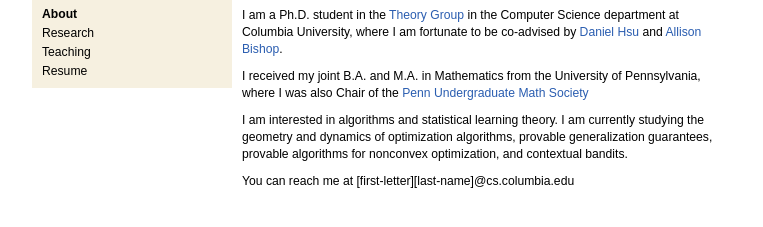
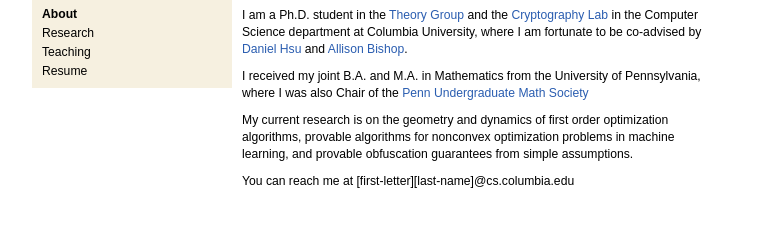
Before and after one commit to quarkral/academic_website, a plain HTML site: page index.html in a window 1280 px wide. Shown: the part 63-290 px from the top of the page, without its empty margins (258-1021 px from the left). Drawn offline with Linux system fonts and the light colour scheme.

Commit message:
change description

```diff
--- a/index.html
+++ b/index.html
@@ -11,14 +11,14 @@
   <div id="wrapper">
     <div id="content">
       <p>
-        I am a Ph.D. student in the <a href="http://www.cs.columbia.edu/theory/" class="external">Theory Group</a> in the Computer Science department at Columbia University,
+        I am a Ph.D. student in the <a href="http://www.cs.columbia.edu/theory/" class="external">Theory Group</a> and the <a href="http://www.cs.columbia.edu/crypto/" class="external">Cryptography Lab</a> in the Computer Science department at Columbia University,
         where I am fortunate to be co-advised by <a href="http://www.cs.columbia.edu/~djhsu/" class="external">Daniel Hsu</a> and <a href="http://www.cs.columbia.edu/~allison/" class="external">Allison Bishop</a>.
       </p>
       <p>
         I received my joint B.A. and M.A. in Mathematics from the University of Pennsylvania, where I was also Chair of the <a href="http://web.sas.upenn.edu/pums/" class="external">Penn Undergraduate Math Society</a>
       </p>
       <p>
-        I am interested in algorithms and statistical learning theory. I am currently studying the geometry and dynamics of optimization algorithms, provable generalization guarantees, provable algorithms for nonconvex optimization, and contextual bandits.
+        My current research is on the geometry and dynamics of first order optimization algorithms, provable algorithms for nonconvex optimization problems in machine learning, and provable obfuscation guarantees from simple assumptions.
       </p>
       <p>
 	You can reach me at [first-letter][last-name]@cs.columbia.edu
@@ -30,7 +30,6 @@
       <li><a href="index.html" class="internal"><b>About</b></a></li>
       <li><a href="research.html" class="internal">Research</a></li>
       <li><a href="teaching.html" class="internal">Teaching</a></li>
-<!--      <li><a href="contact.html" class="internal">Contact</a></li>-->
       <li><a href="content/personal/cv.pdf" class="internal">Resume</a></li>
     </ul>
   </div>
```
